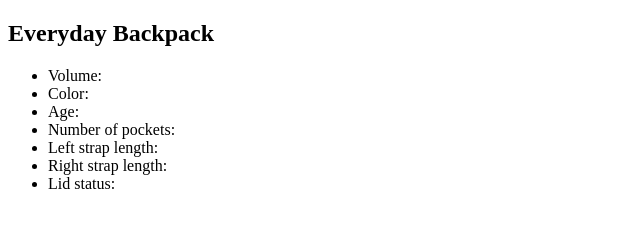
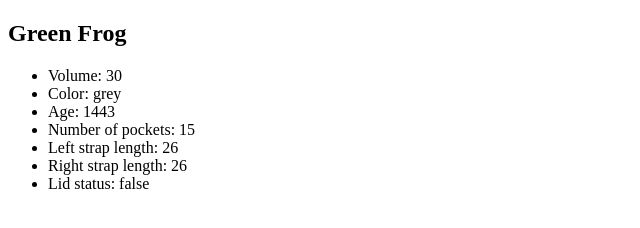
Before and after one commit to stepanskyvlad/learning-javascript, a plain HTML site: page essential_course/04_01/index.html in a window 1280 px wide. Shown: the whole page, without its empty margins (0-640 px from the left). Drawn offline with Linux system fonts and the light colour scheme.

Commit message:
updated chapter4

```diff
--- a/essential_course/04_01/index.html
+++ b/essential_course/04_01/index.html
@@ -8,19 +8,5 @@
     <script type="module" src="script.js"></script>
   </head>
   <body>
-    <main>
-      <article>
-        <h1>Everyday Backpack</h1>
-        <ul>
-          <li>Volume:</li>
-          <li>Color:</li>
-          <li>Age:</li>
-          <li>Number of pockets:</li>
-          <li>Left strap length:</li>
-          <li>Right strap length:</li>
-          <li>Lid status:</li>
-        </ul>
-      </article>
-    </main>
   </body>
 </html>
--- a/essential_course/04_01/script.js
+++ b/essential_course/04_01/script.js
@@ -6,7 +6,7 @@
 import Backpack from "./Backpack.js";
 
 const everydayPack = new Backpack(
-  "Everyday Backpack",
+  "Green Frog",
   30,
   "grey",
   15,
@@ -16,6 +16,25 @@ const everydayPack = new Backpack(
   "December 5, 2018 15:00:00 PST"
 );
 
+const content = `
+    <main>
+      <article>
+        <h1>${everydayPack.name}</h1>
+        <ul>
+          <li>Volume: ${everydayPack.volume}</li>
+          <li>Color: ${everydayPack.color}</li>
+          <li>Age: ${everydayPack.backpackAge()}</li>
+          <li>Number of pockets: ${everydayPack.pocketNum}</li>
+          <li>Left strap length: ${everydayPack.strapLength.left}</li>
+          <li>Right strap length: ${everydayPack.strapLength.right}</li>
+          <li>Lid status: ${everydayPack.lidOpen}</li>
+        </ul>
+      </article>
+    </main>
+`;
+
+document.body.innerHTML = content;
+
 console.log("The everydayPack object:", everydayPack);
 console.log("The pocketNum value:", everydayPack.pocketNum);
 console.log("Days since aquired:", everydayPack.backpackAge());
```
Also changed, not shown: essential_course/04_02/script.js (+1 -16 lines).
